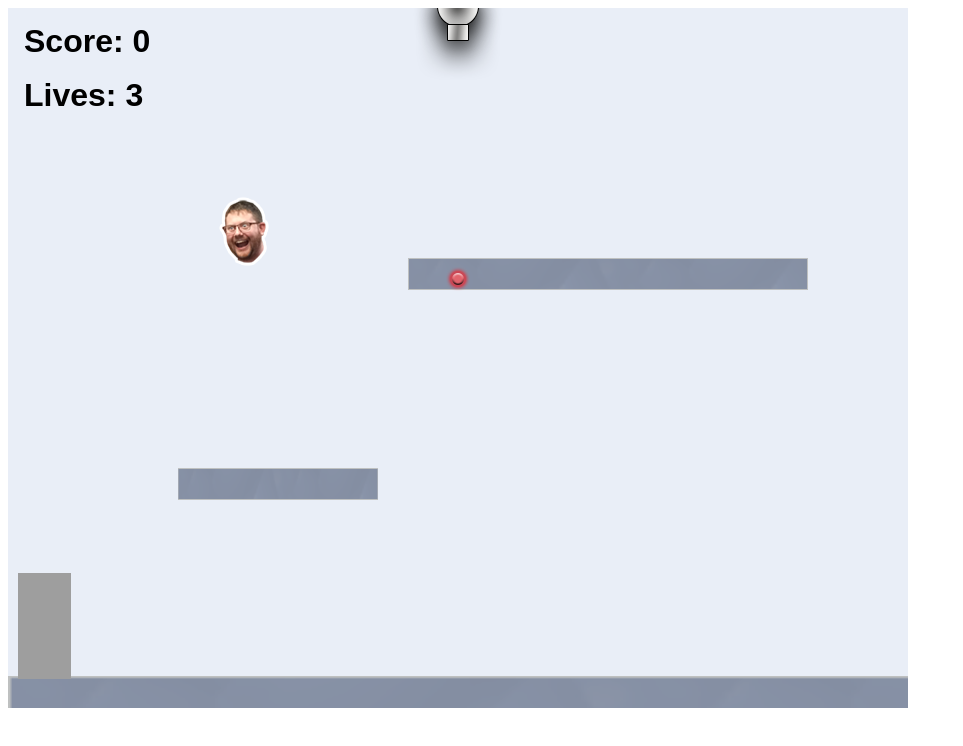
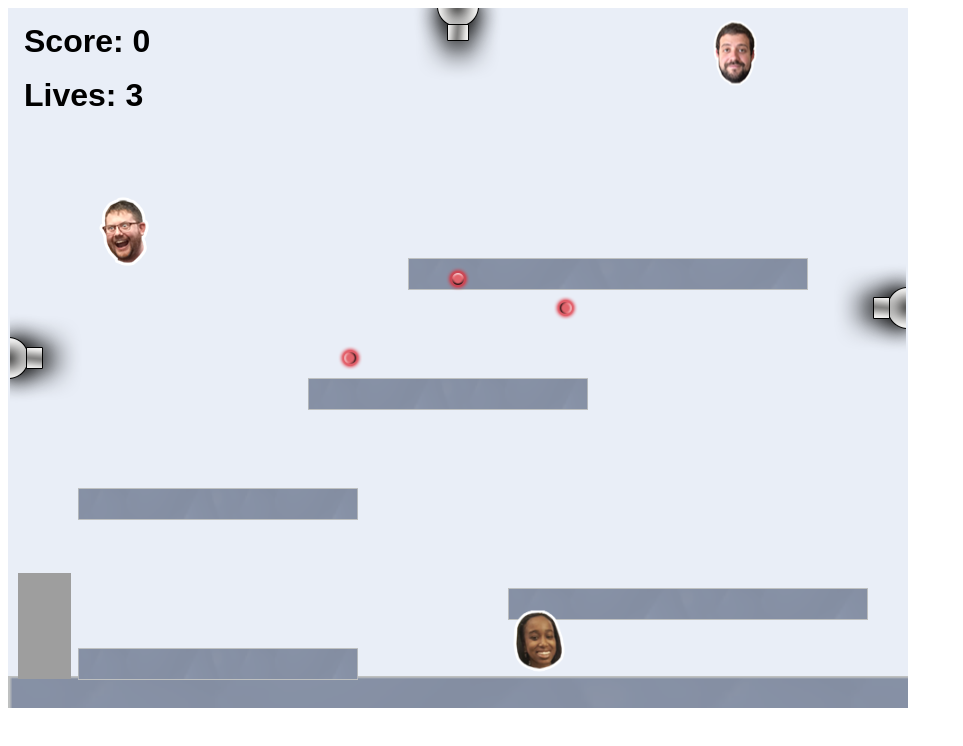
Before and after one commit to k0t1/k0t1.github.io, a website: page projects/platformer/index.html in a window 1280 px wide. Shown: the whole page, without its empty margins (0-963 px from the left). Drawn offline with Linux system fonts and the light colour scheme; animation ran at ten frames a second.

Commit message:
add platforms and collectables to game

```diff
--- a/projects/platformer/js/init/cannon.js
+++ b/projects/platformer/js/init/cannon.js
@@ -28,6 +28,8 @@
 
         // example:
         createCannon("top", 450);
+        createCannon("right", 300);
+        createCannon("left", 350);
 
 
         // ALL YOUR CODE GOES ABOVE HERE ///////////////////////////////////////
--- a/projects/platformer/js/init/collectable.js
+++ b/projects/platformer/js/init/collectable.js
@@ -37,7 +37,9 @@
         // ALL YOUR CODE GOES BELOW HERE ///////////////////////////////////////
 
         // example:
-        createCollectable(type.steve, 200, 170, 6, 0.7);
+        createCollectable(type.steve, 80, 170, 6, 0.7);
+        createCollectable(type.max, 700, -10, 8, 0);
+        createCollectable(type.grace, 500, 600, 10, 0.7);
 
 
 
--- a/projects/platformer/js/init/platform.js
+++ b/projects/platformer/js/init/platform.js
@@ -38,7 +38,10 @@
 
         // example:
         createPlatform(400, 250);
-        createPlatform(170, 460, 0.5);
+        createPlatform(300, 370, 0.7);
+        createPlatform(70, 480, 0.7);
+        createPlatform(500, 580, 0.9);
+        createPlatform(70, 640, 0.7);
 
         // ALL YOUR CODE GOES ABOVE HERE ///////////////////////////////////////
         ////////////////////////////////////////////////////////////////////////
```
Also changed, not shown: portfolio.html (+0 -1 lines).
